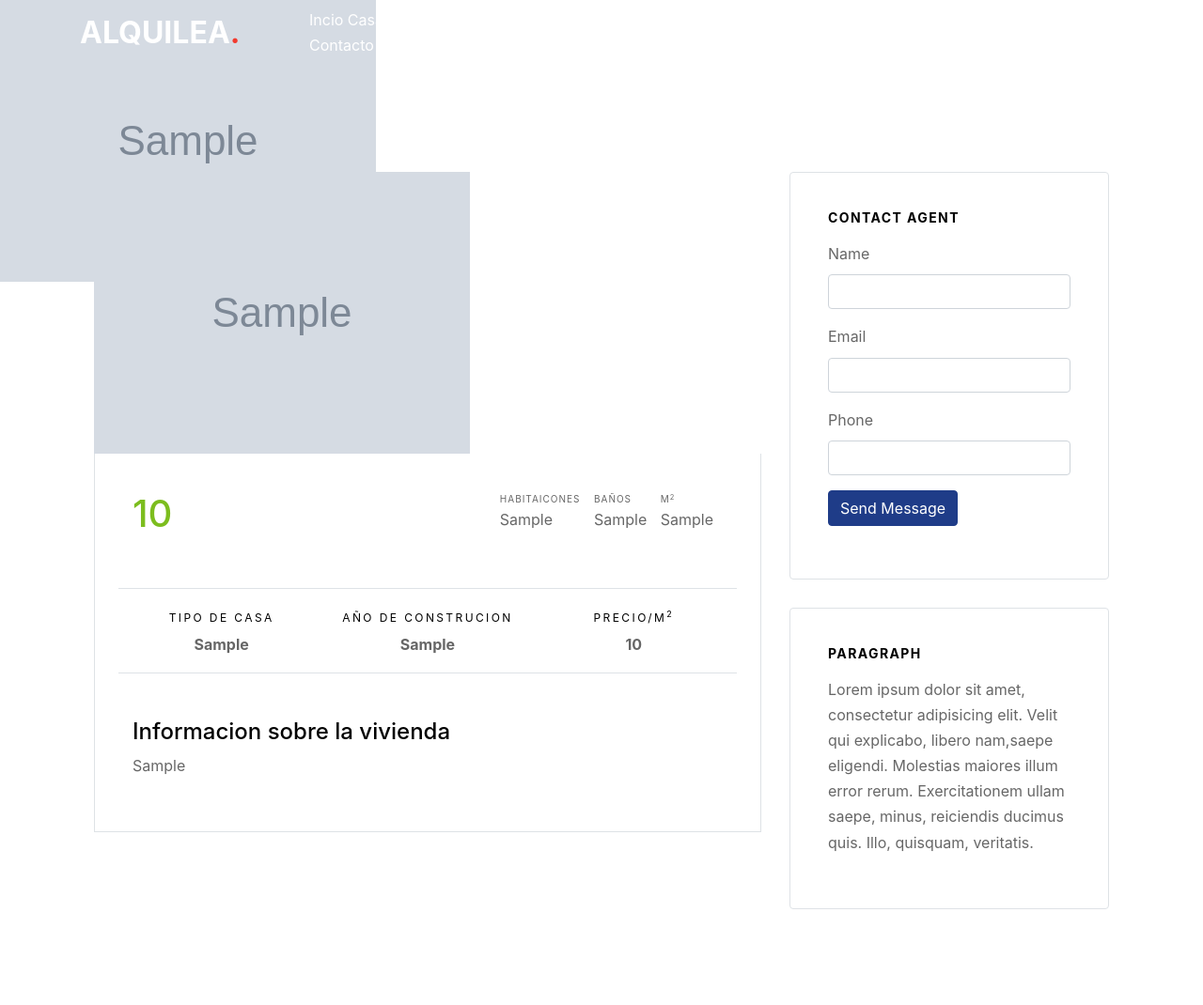
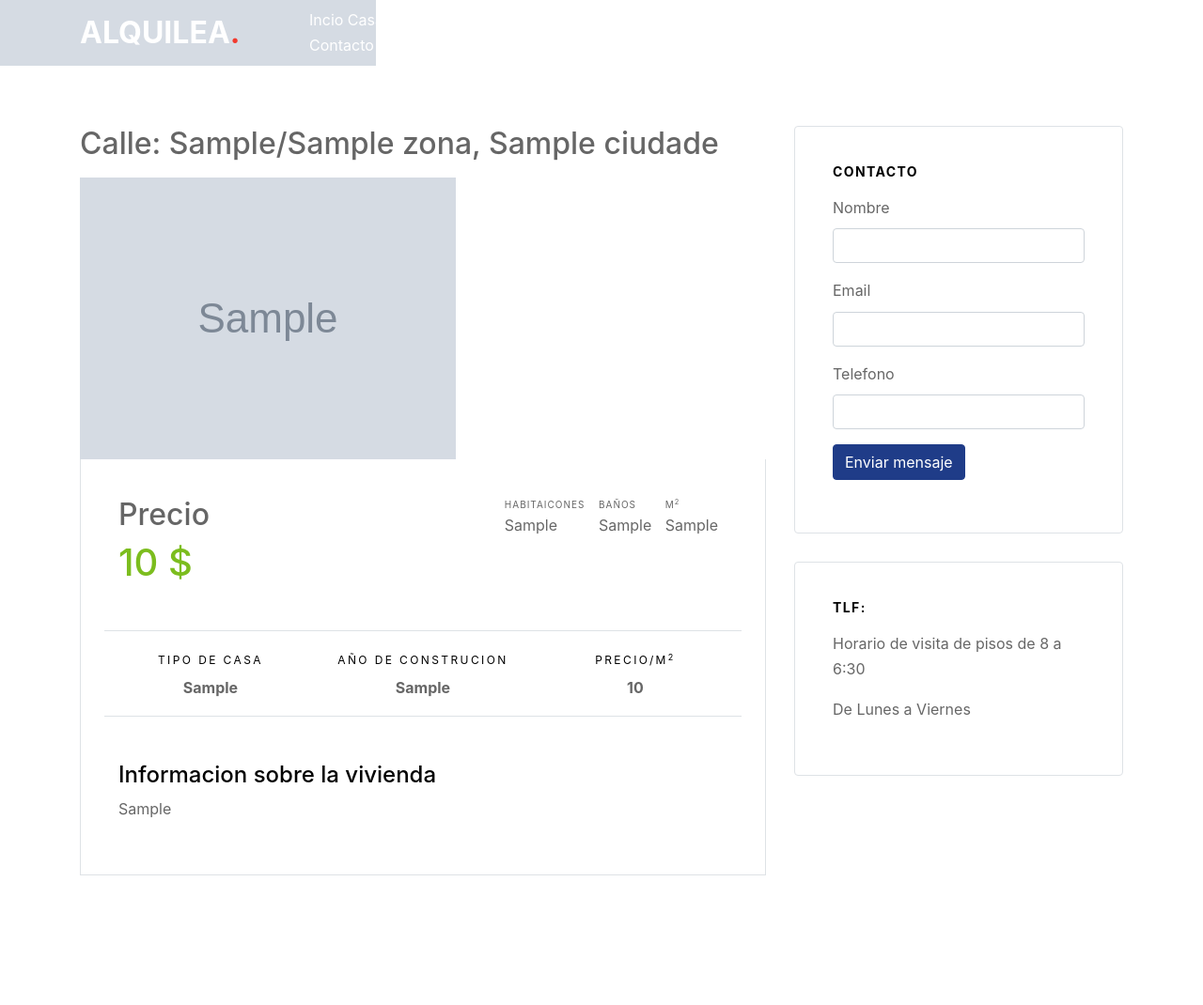
Before and after one commit to cueiras/proyecto, a PHP site: page /casa.php in a window 1280 px wide. Shown: the whole page at 94% size. After the commit the page ends 932 px from the top, so only its background shows below. Run offline with PHP 8.4, Linux system fonts and the light colour scheme; the visitor is signed in with stand-in values (Sample User, id 1); tables that the repository leaves empty or names only in its code hold one stand-in row (values such as "Sample post"); grey boxes marked "Sample" are stand-in pictures.

```diff
--- a/casa.php
+++ b/casa.php
@@ -35,19 +35,12 @@
       <a href='contact.html' style="color:white;">Contacto</a>
     </div>
   </div>
-  <div class="row ">
-    <div class='col-12 d-flex align-items-center' id="carrousel">
+  </div>
+</div>
       <?php
         cargaPisos();
       ?>
-    </div>
-  </div>
-  </div>
-</div>
 
-<?php
-
-?>
 
 </body>
 
--- a/funciones_php/cargaPisos.php
+++ b/funciones_php/cargaPisos.php
@@ -2,7 +2,7 @@
 
 function cargaPisos(){
 	include 'conexion.php';
-	$idPiso=$_SESSION['idPiso'];
+	$idPiso="1";//$_SESSION['idPiso'];
 
 	$sql = "SELECT pisos.id_piso,pisos.imagenPrincipal,pisos.precio,pisos.habitaciones,pisos.banios,pisos.m2,pisos.tipo_casa,pisos.anio,pisos.imagenes,pisos.informacion,pisos.precio_m2,comunidades.nombreComunidad,ciudades.nombreCiudad,zonas.nombreZona,zonas.calle,zonas.numero,zonas.piso from pisos ,comunidades,ciudades,zonas where  pisos.id_piso='$idPiso' and comunidades.idComunidades = ciudades.idComunidades and ciudades.idCiudad = zonas.idCiudad and zonas.idZona = pisos.idZona";
 	$res = $conexion->query($sql);
@@ -13,6 +13,7 @@ function cargaPisos(){
     echo"<div class='row'>";
     echo"<div class='col-lg-8'>";
     echo"<div>";
+    echo"<h2 class='pb-2'>Calle: $nfila->calle/$nfila->nombreZona, $nfila->nombreCiudad</h2>";
     echo"         <div class='slide-one-item home-slider owl-carousel'>";
     echo"           <div><img src='$nfila->imagenPrincipal' alt='Image' class='img-fluid'></div>";
     echo"         </div>";
@@ -20,7 +21,8 @@ function cargaPisos(){
     echo"       <div class='bg-white property-body border-bottom border-left border-right'>";
     echo"         <div class='row mb-5'>";
     echo"           <div class='col-md-6'>";
-    echo"             <strong class='text-success h1 mb-3'>$nfila->precio</strong>";
+    echo"             <h2>Precio</h2>";
+    echo"             <strong class='text-success h1 mb-3'>$nfila->precio $</strong>";
     echo"           </div>";
     echo"           <div class='col-md-6'>";
     echo"             <ul class='property-specs-wrap mb-3 mb-lg-0  float-lg-right'>";
@@ -62,10 +64,10 @@ function cargaPisos(){
     echo"     </div>";
     echo"     <div class='col-lg-4'>";
     echo"        <div class='bg-white widget border rounded'>";
-    echo"          <h3 class='h4 text-black widget-title mb-3'>Contact Agent</h3>";
+    echo"          <h3 class='h4 text-black widget-title mb-3'>Contacto</h3>";
     echo"          <form action='' class='form-contact-agent'>";
     echo"            <div class='form-group'>";
-    echo"              <label for='name'>Name</label>";
+    echo"              <label for='name'>Nombre</label>";
     echo"              <input type='text' id='name' class='form-control'>";
     echo"            </div>";
     echo"            <div class='form-group'>";
@@ -73,17 +75,18 @@ function cargaPisos(){
     echo"              <input type='email' id='email' class='form-control'>";
     echo"            </div>";
     echo"            <div class='form-group'>";
-    echo"              <label for='phone'>Phone</label>";
+    echo"              <label for='phone'>Telefono</label>";
     echo"              <input type='text' id='phone' class='form-control'>";
     echo"            </div>";
     echo"            <div class='form-group'>";
-    echo"              <input type='submit' id='phone' class='btn btn-primary' value='Send Message'>";
+    echo"              <input type='submit' id='phone' class='btn btn-primary' value='Enviar mensaje'>";
     echo"            </div>";
     echo"          </form>";
     echo"        </div>";
     echo"        <div class='bg-white widget border rounded'>";
-    echo"          <h3 class='h4 text-black widget-title mb-3'>Paragraph</h3>";
-    echo"          <p>Lorem ipsum dolor sit amet, consectetur adipisicing elit. Velit qui explicabo, libero nam,saepe eligendi. Molestias maiores illum error rerum. Exercitationem ullam saepe, minus, reiciendis ducimus quis. Illo, quisquam, veritatis.</p>";
+    echo"          <h3 class='h4 text-black widget-title mb-3'>TLF: </h3>";
+    echo"          <p>Horario de visita de pisos de 8 a 6:30</p>
+                    <p>De Lunes a Viernes</p>";
     echo"        </div>";
     echo"      </div>";
 
--- a/index.php
+++ b/index.php
@@ -25,7 +25,7 @@
   <div class="container">
   <div class="row d-flex">
     <div class='col-4' id="menu1">
-      <h1 class='mb-0'><a href='index.html' class='h2 mb-0'><strong style="color:white;">ALQUILEA<span class='text-danger'>.</span></strong></a></h1>
+      <h1 class='mb-0'><a href='index.php' class='h2 mb-0'><strong style="color:white;">ALQUILEA<span class='text-danger'>.</span></strong></a></h1>
     </div>
     <div class="col-8" id="menu2">
       <a href='index.html' style="color:white;">Incio</a>
```
